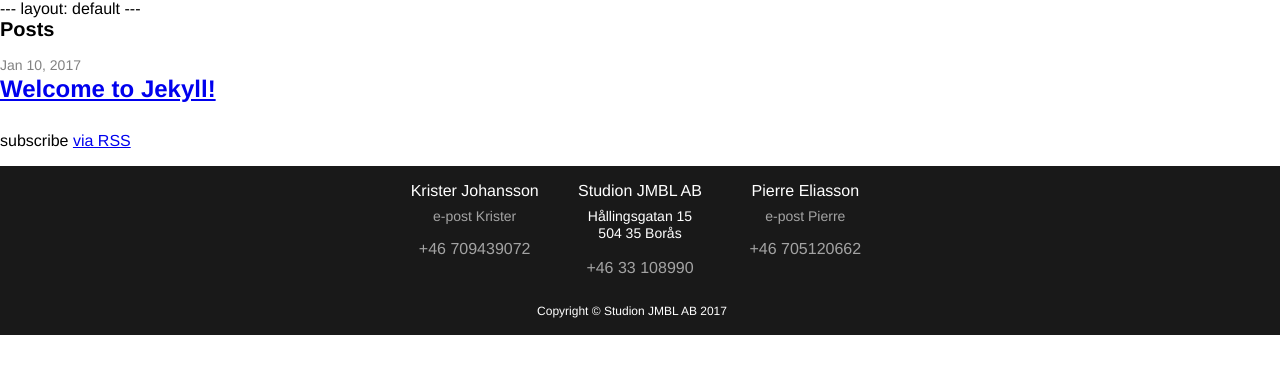
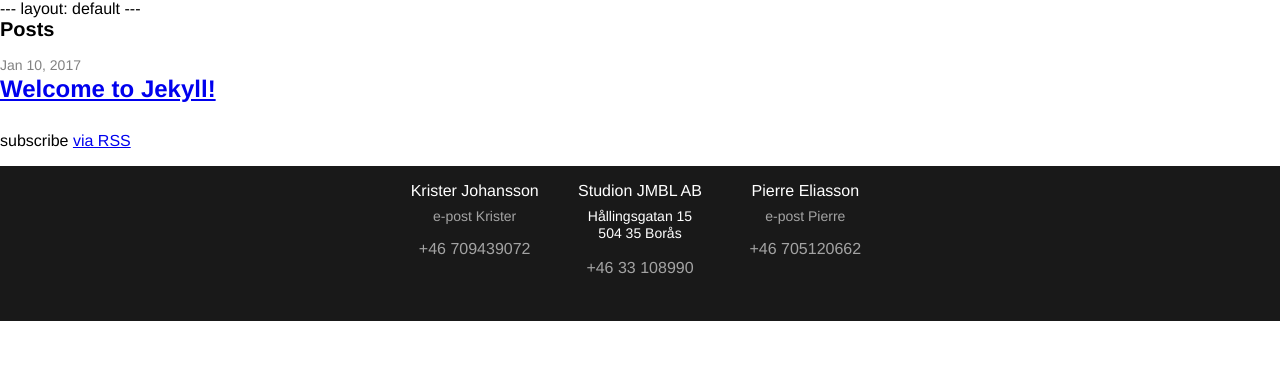
Before and after one commit to StudioPierre/StudionJMBL, a Jekyll site: the page built from pierre.html, in a window 1280 px wide. Shown: the top 374 px of the page. Built offline with Jekyll 4.4.1, drawn with Linux system fonts in a browser that asks for light colours; nearby versions of some CDN libraries.

Commit message:
Update default.html

```diff
--- a/_layouts/default.html
+++ b/_layouts/default.html
@@ -39,14 +39,14 @@
         <div class="dt dt--fixed w-100" >
           <div class="dn dtc-ns v-mid">
             <p class="f7 dib pr3 mb3">
-              Copyright © Studion JMBL AB 2017
+
             </p>
           </div>
 
         </div>
         <div class="db dn-ns">
           <p class="f7 mt4 tc">
-            Copyright © Studion JMBL AB 2017
+            Copyright © Studion
           </p>
         </div>
       </footer>
```
